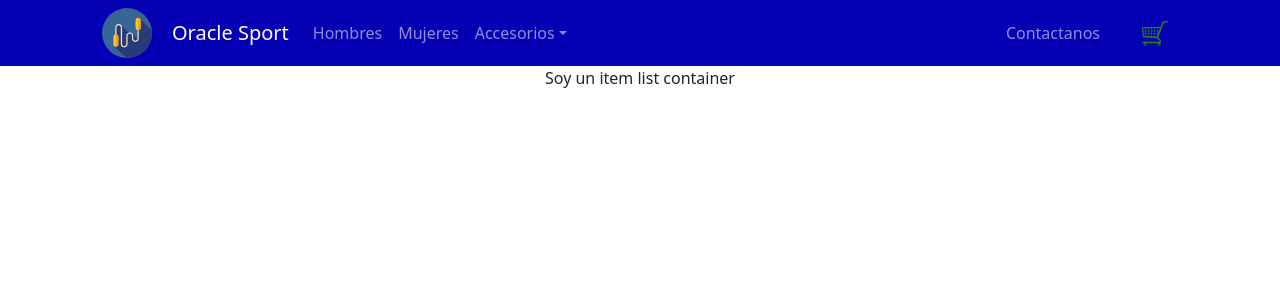
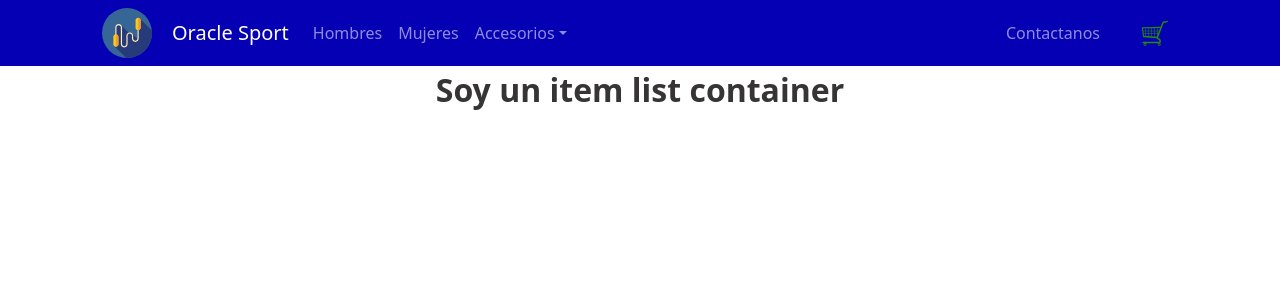
Before and after one commit to ArielCarro/Final_e_Commerce_react_JS, a React (Create React App) app: page / in a window 1280 px wide. Shown: the top 300 px of the page. Built offline with nearby package versions, Linux system fonts and the light colour scheme.

Commit message:
Se hacer primer commit

```diff
--- a/src/App.css
+++ b/src/App.css
@@ -51,6 +51,8 @@
   background-color: #0600b5;
 }
 
-.navLink{
-  color: aliceblue;
+.greetingContainer{
+  font-size:2rem;
+  color: rgb(54, 52, 52);
+  font-weight: 600;
 }
--- a/src/App.js
+++ b/src/App.js
@@ -1,5 +1,5 @@
 import NavBar from './Components/NavBar/NavBar';
-import ItemListContainer from './Components/itemListContainer/ItemListContainer';
+import ItemListContainer from './Components/ItemListContainer/ItemListContainer';
 
 import 'bootstrap/dist/css/bootstrap.min.css';
 import './App.css';
@@ -9,7 +9,7 @@ function App() {
     <>
       <div className="App">
         <NavBar />
-        <ItemListContainer saludo="Soy un item list container" />
+        <ItemListContainer greeting="Soy un item list container" />
       </div>
     </>
   );
--- a/src/Components/NavBar/NavBar.jsx
+++ b/src/Components/NavBar/NavBar.jsx
@@ -15,9 +15,9 @@ const NavBar = () => {
                 <Navbar.Toggle aria-controls="responsive-navbar-nav" />
                 <Navbar.Collapse id="responsive-navbar-nav">
                     <Nav className="me-auto">
-                        <Nav.Link href="#hombres" className='navLink'>Hombres</Nav.Link>
-                        <Nav.Link href="#mujeres" className='navLink'>Mujeres</Nav.Link>
-                        <NavDropdown title="Accesorios" id="collasible-nav-dropdown" className='navLink'>
+                        <Nav.Link href="#hombres">Hombres</Nav.Link>
+                        <Nav.Link href="#mujeres">Mujeres</Nav.Link>
+                        <NavDropdown title="Accesorios" id="collasible-nav-dropdown" >
                             <NavDropdown.Item href="#action/3.1">Barras y Discos</NavDropdown.Item>
                             <NavDropdown.Item href="#action/3.2">Bandas</NavDropdown.Item>
                             <NavDropdown.Item href="#action/3.3">Guantes y Calleras</NavDropdown.Item>
--- a/src/Components/itemListContainer/ItemListContainer.jsx
+++ b/src/Components/itemListContainer/ItemListContainer.jsx
@@ -1,8 +1,8 @@
 import React from 'react'
 
-const ItemListContainer = ({saludo}) => {
+const ItemListContainer = ({greeting}) => {
   return (
-    <div>{saludo}</div>
+    <div className='greetingContainer'>{greeting}</div>
   )
 }
 
```
